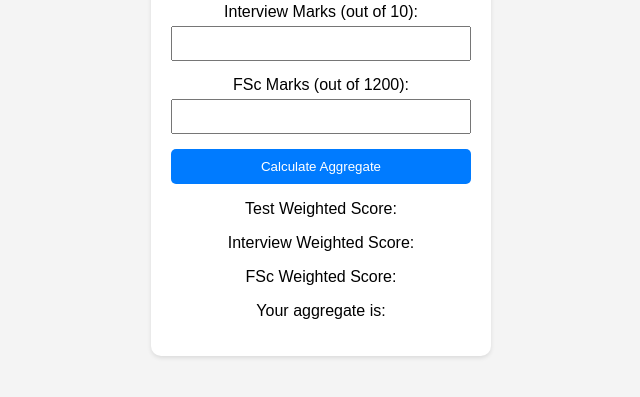
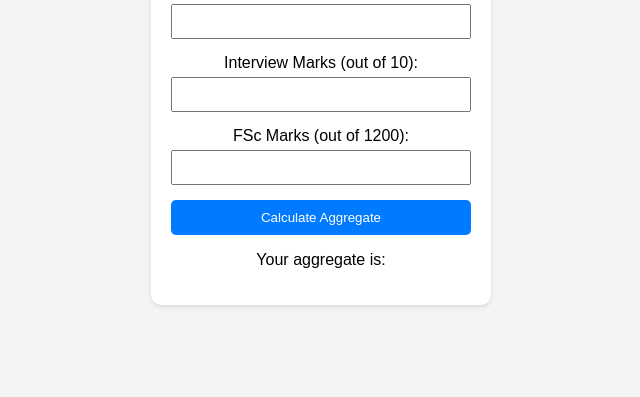
Before and after one commit to nbafridy/ims-aggregate-calculator, a plain HTML site: page index.html in a window 1280 px wide. Shown: the part 325-722 px from the top of the page, without its empty margins (319-959 px from the left). Drawn offline with Linux system fonts and the light colour scheme.

Commit message:
Update index.html

```diff
--- a/index.html
+++ b/index.html
@@ -25,9 +25,7 @@
             <button type="button" onclick="calculateAggregate()">Calculate Aggregate</button>
         </form>
         <div id="results">
-            <p id="test-weighted">Test Weighted Score: </p>
-            <p id="interview-weighted">Interview Weighted Score: </p>
-            <p id="fsc-weighted">FSc Weighted Score: </p>
+
             <p id="aggregate">Your aggregate is: </p>
         </div>
     </div>
```
